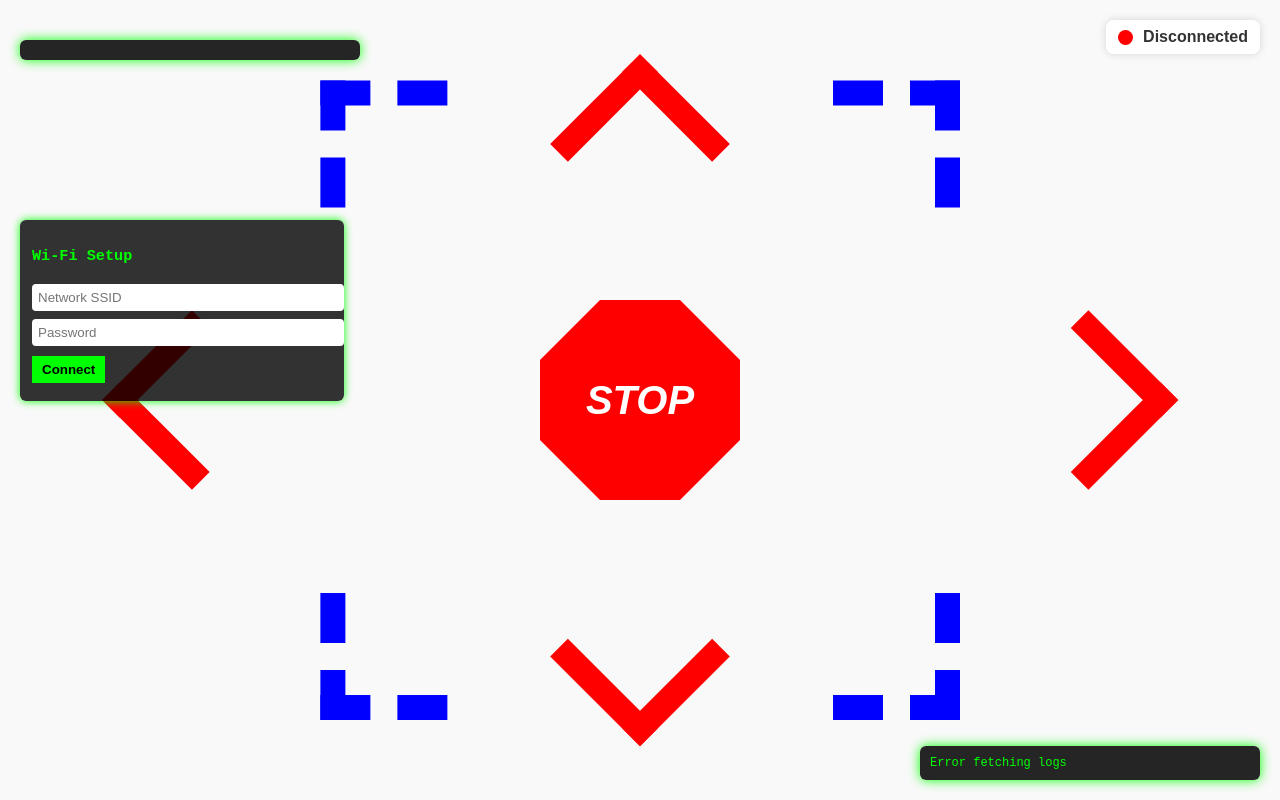
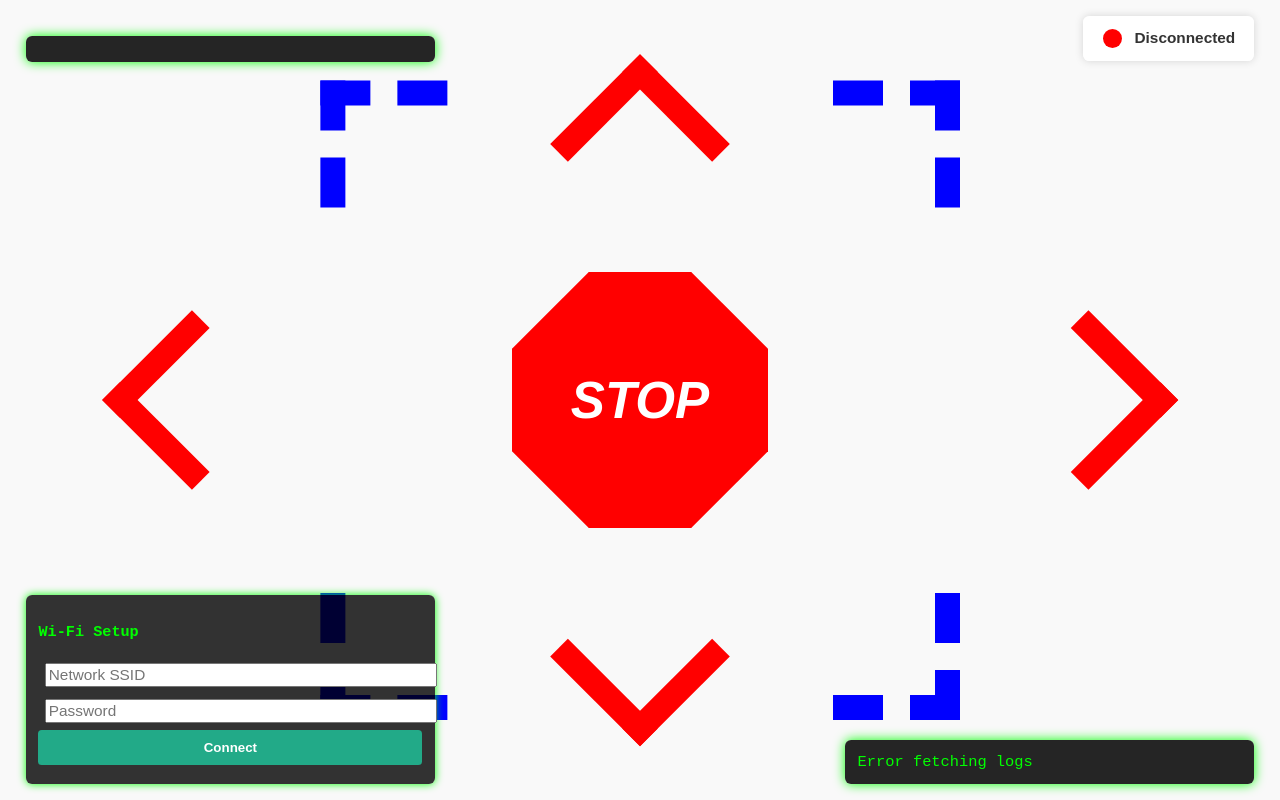
Before and after one commit to Brooks-Astrolab/Brooks-Astrolab.github.io, a plain HTML site: page index.html in a window 1280 px wide. Drawn offline with Linux system fonts and the light colour scheme; no server answers.

Commit message:
Update styles.css

```diff
--- a/styles.css
+++ b/styles.css
@@ -81,7 +81,7 @@ body {
 
 /*Stop button*/
 .stop-button {
-  --sign-size: 200px;
+  --sign-size: 20vw;
   width: var(--sign-size);
   height: var(--sign-size);
   background-color: red;
@@ -109,31 +109,30 @@ body {
 /*Wifi Setup*/
 #wifi-setup {
   position: fixed;
-  top: 220px;
-  left: 20px;
+  bottom: 2vh;
+  left: 2vw;
+  width: 30vw;
   background: rgba(0, 0, 0, 0.8);
   color: #0f0;
-  padding: 12px;
+  padding: 1vw;
   border-radius: 6px;
   font-family: monospace;
   box-shadow: 0 0 8px #0f0;
-  z-index: 9999;
-  width: 300px;
 }
 
 #wifi-setup input {
   width: 100%;
-  margin: 4px 0;
-  padding: 6px;
-  border: none;
-  border-radius: 4px;
+  margin: 0.5vw;
+  margin-bottom: 0.5vw;
+  font-size: 1.2vw;
 }
 
 #wifi-setup button {
-  margin-top: 6px;
-  padding: 6px 10px;
-  background: #0f0;
-  color: #000;
+  width: 100%;
+  padding: 0.8vw;
+  border-radius: 0.3vw;
+  background-color: #2a8;
+  color: white;
   font-weight: bold;
   border: none;
   cursor: pointer;
@@ -149,28 +148,28 @@ body {
 /* Connection Indicators*/
 #connection-status {
   position: fixed;
-  top: 20px;
-  right: 20px;
+  top: 2vh;
+  right: 2vw;
   background: rgba(255, 255, 255, 0.9); /* semi-transparent white bg */
-  padding: 8px 12px;
-  border-radius: 8px;
+  padding: 1vw 1.5vw;
+  border-radius: 0.5vw;
   box-shadow: 0 0 8px rgba(0,0,0,0.15);
   display: flex;
   align-items: center;
   z-index: 9999; /* Make sure it’s on top */
   font-family: Arial, sans-serif;
   font-weight: bold;
-  font-size: 16px;
+  font-size: 1.2vw;
   user-select: none;
 }
 
 #status-dot {
   display: inline-block;
-  width: 15px;
-  height: 15px;
+  width: 1.5vw;
+  height: 1.5vw;
   border-radius: 50%;
   background-color: red; /* default = disconnected */
-  margin-right: 10px;
+  margin-right: 1vw;
 }
 
 #status-text {
@@ -180,39 +179,39 @@ body {
 /*Console Log Box*/
 #console-logs {
   position: fixed;
-  bottom: 20px;
-  right: 20px;
-  width: 320px;
-  max-height: 180px;
+  bottom: 2vh;
+  right: 2vw;
+  width: 30vw;
+  max-height: 30vh;
   background: rgba(0, 0, 0, 0.85);
   color: #0f0;
   font-family: monospace;
-  font-size: 12px;
-  padding: 10px;
+  font-size: 1.2vw;
+  padding: 1vw;
   border-radius: 6px;
   overflow-y: auto;
   box-shadow: 0 0 12px #0f0;
   white-space: pre-wrap; /* preserve formatting */
   user-select: text;
-  z-index: 9999;
+  z-index: 1000;
 }
 
 /*Telemetry Log Box*/
 #telemetry {
   position: fixed;
-  top: 20px;
-  left: 20px;
-  width: 320px;
-  max-height: 180px;
+  top: 2vh;
+  left: 2vw;
+  width: 30vw;
+  max-height: 30vh;
   background: rgba(0, 0, 0, 0.85);
   color: #0f0;
   font-family: monospace;
-  font-size: 12px;
-  padding: 10px;
+  font-size: 1.2vw;
+  padding: 1vw;
   border-radius: 6px;
   overflow-y: auto;
   box-shadow: 0 0 12px #0f0;
   white-space: pre-wrap;
   user-select: text;
-  z-index: 9999;
+  z-index: 1000;
 }
```
